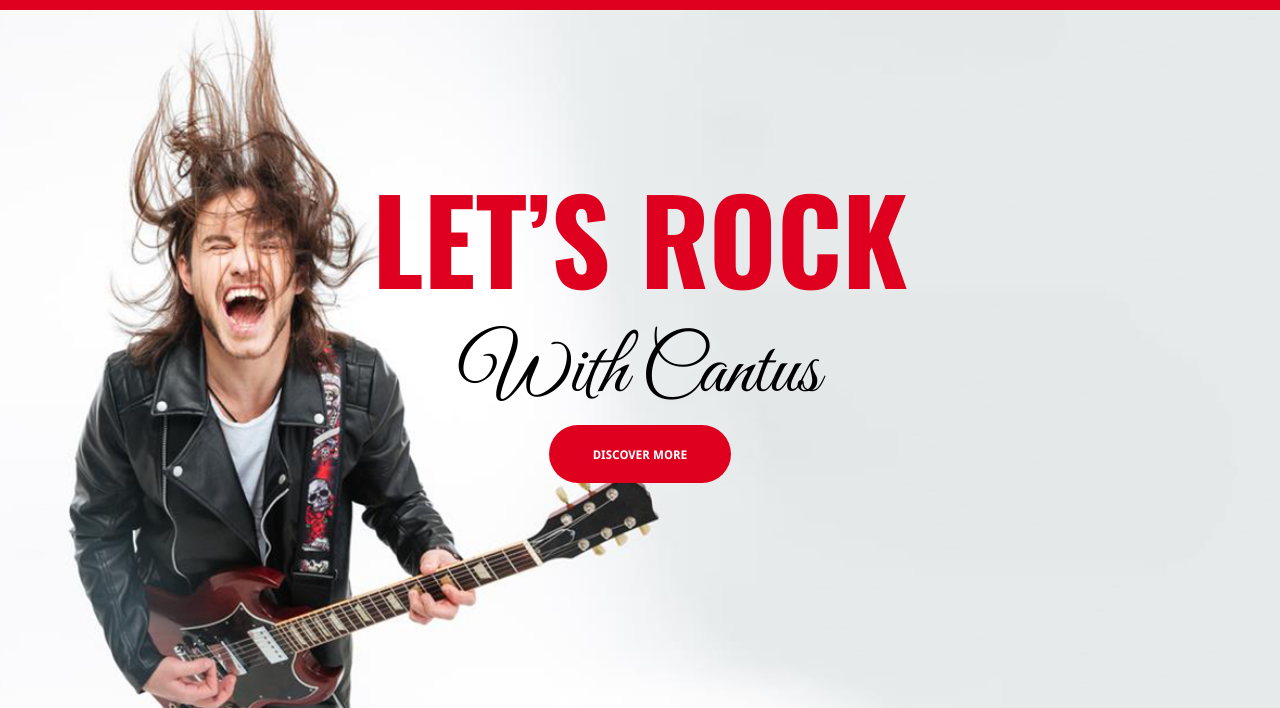
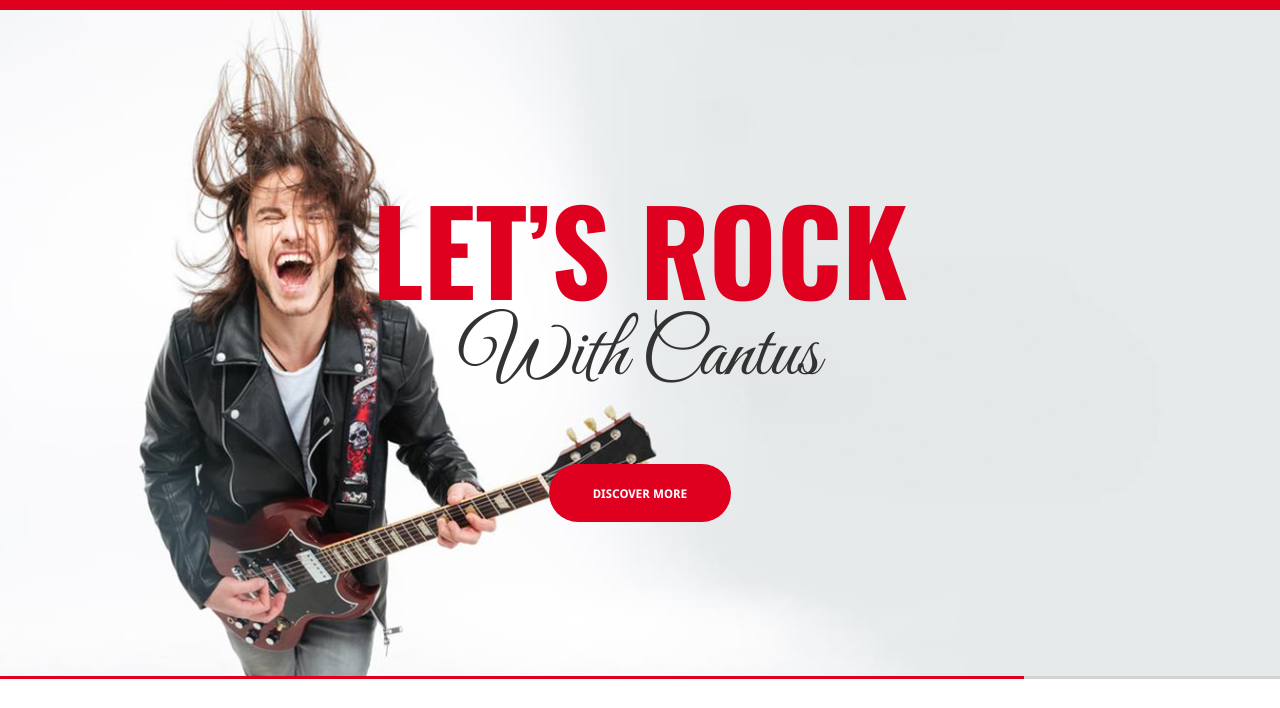
Before and after one commit to Lutiks2/Home9, a website: page index.html in a window 1280 px wide. Shown: the part 92-800 px from the top of the page. Drawn offline with nearby package versions, Linux system fonts and the light colour scheme; files whose address does not match are found by name.

Commit message:
decoration line on welcome section

```diff
--- a/index.html
+++ b/index.html
@@ -32,11 +32,13 @@
     </nav>
 </header>
 <section class="welcome">
-    <h1>
-        <span class="welcome-heading">Let’s rock</span>
-        <span class="welcome-heading-bottom">with cantus</span>
-    </h1>
-    <a href="#" class="button red-button">discover more</a>
+    <div class="welcome-heading">
+        <h1>
+            Let’s rock
+            <span class="welcome-heading-bottom">with cantus</span>
+        </h1>
+        <a href="#" class="button red-button">discover more</a>
+    </div>
 </section>
 <section class="introducing">
     <div class="container line">
--- a/sass/layout/_section.scss
+++ b/sass/layout/_section.scss
@@ -1,28 +1,40 @@
 /*-----------welcome-----------*/
 
 .welcome {
-    height: 70vh;
+    position: relative;
     padding: 100px 0;
     background: url('../images/welcome.png') center/cover;
     text-align: center;
-    h1 {
-        padding-top: 20px;
+    border-bottom: 3px solid #d3d3d3;
+    &:after {
+        content: '';
+        display: block;
+        width: 80%;
+        background: $main-color;
+        height: 3px;
+        position: absolute;
+        margin-top: 100px;
     }
 }
 
-.welcome-heding, .welcome-heading-bottom {
-    display: block;
+.welcome-heading {
+    padding: 80px 0 74px;
+    h1 {
+        margin-top: 0px;
+        font: 700 116px/1 'Oswald', sans-serif;
+        text-transform: uppercase;
+        color: $main-color;
+    }
 }
 
-.welcome-heading {
-    font: 700 116px 'Oswald', sans-serif;
-    text-transform: uppercase;
-    color: $main-color;
+.welcome-heading-bottom {
+    display: block;
 }
 
 .welcome-heading-bottom {
     font: 80px 'Great Vibes', cursive;
     text-transform: capitalize;
+    color: $heading-color;
 }
 
 /*---------------introdusing-------------*/
--- a/sass/utils/_helpers.scss
+++ /dev/null
@@ -1,4 +0,0 @@
-$main-background: #df001f;
-$main-lite-font-color: #fff;
-$red-color: #df001f;
-$h2-color: #333333;
```
Also changed, not shown: css/main.css.
